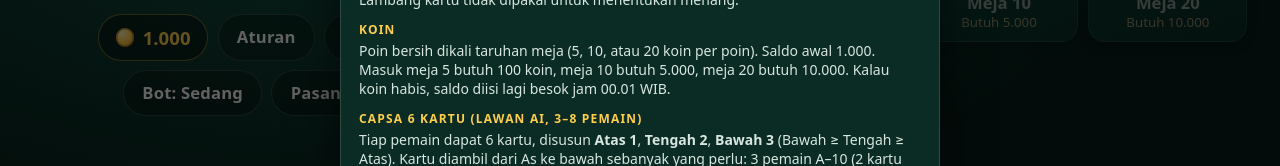
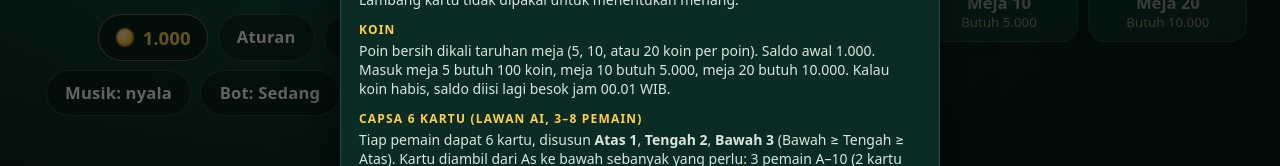
Before and after one commit to Sylvaniaharco/capsa, a website with bundled scripts: page index.html in a window 1280 px wide. Both pictures are taken after a click on the button "Aturan". Shown: the part 478-644 px from the top of the page. Built offline with nearby package versions, Linux system fonts and the light colour scheme; files whose address does not match are found by name.

Commit message:
Musik latar sama dengan Mahjong Kung2 (tombol Musik di lobi)
Co-Authored-By: Claude Opus 5.5 <noreply@anthropic.com>
Claude-Session: https://claude.ai/code/session_01KDc1e1Abg9qbcnKkYpWMAE

```diff
--- a/index.html
+++ b/index.html
@@ -36,6 +36,7 @@
           <div class="wallet" title="Koin meja lawan AI (tersimpan di HP ini)"><i class="coin"></i><b id="lbCoins">1.000</b><small id="lbCoinsTag" hidden>meja AI</small></div>
           <button id="btnRules" class="btn ghost" type="button">Aturan</button>
           <button id="btnSound" class="btn ghost" type="button" aria-pressed="true">Suara: nyala</button>
+          <button id="btnMusic" class="btn ghost" type="button" data-music="label" aria-pressed="true">Musik: nyala</button>
           <button id="btnLevel" class="btn ghost" type="button" title="Kekuatan bot lawan AI">Bot: Sedang</button>
           <button id="btnInstall" class="btn ghost" type="button" hidden>Pasang aplikasi</button>
         </div>
--- a/src/main.js
+++ b/src/main.js
@@ -11,6 +11,7 @@ import { STAKES, minEntry, normalizeWallet, coinDelta, applyDelta, isBroke, STAR
 import { pickBots, clampAvatar, AVATAR_COUNT } from './engine/roster.js';
 import { cardEl, backEl } from './ui/cardview.js';
 import { sfx, setSound } from './ui/sfx.js';
+import { initMusic } from './ui/music.js';
 import { canShowInstall, installApp, onInstallChange } from './ui/install.js';
 import { fetchAccount, fetchTicket, loginUrl, logout, installErrorLog } from './ui/account.js';
 import { GRACE_MS, ROOM_CODE } from './engine/room.js';
@@ -1414,6 +1415,8 @@ async function checkUpdate() {
 }
 
 // ---------- mulai ----------
+// musik latar: sama dengan Mahjong Kung2 (src/ui/music.js), mulai setelah sentuhan pertama
+initMusic([document.getElementById('btnMusic')], { label: (on) => `Musik: ${on ? 'nyala' : 'mati'}` });
 renderEmblem();
 renderLobby();
 show('lobby');
--- /dev/null
+++ b/src/ui/music.js
@@ -0,0 +1,214 @@
+// Musik latar generatif: ambient pentatonik (D mayor) gaya Tiongkok — pad lembut, petikan senar, seruling.
+// SALINAN src/ui/music.js repo games-mahjong0hk (musik yang sama di semua game Kung2); kalau di sana berubah, salin lagi.
+// Dibuat langsung lewat Web Audio (tanpa file audio, tanpa vokal). Aktif setelah sentuhan pertama (aturan autoplay browser).
+// Setelan nyala/mati memakai kunci yang sama dengan Mahjong (satu domain = satu localStorage), jadi berlaku di semua game.
+// Bedanya dengan versi Mahjong: bisa beberapa tombol (lobi: tulisan, meja: ikon).
+const KEY = 'mjhk-music';
+const SCALE = [293.66, 329.63, 369.99, 440, 493.88, 587.33, 659.25, 739.99, 880]; // D E F# A B (2 oktaf)
+const CHORDS = [[146.83, 220], [196, 293.66], [110, 164.81], [164.81, 246.94]]; // D/A, G/D, A/E, E/B
+const LEVEL = 0.5;
+
+let ctx = null, bus = null, master = null;
+let on = (() => { try { return localStorage.getItem(KEY) !== '0'; } catch { return true; } })();
+let started = false, chordTimer = 0, noteTimer = 0, chordIdx = 0, btns = [], labelOf = null;
+
+const rand = (a, b) => a + Math.random() * (b - a);
+
+function impulse(sec) {
+  const len = Math.floor(ctx.sampleRate * sec);
+  const buf = ctx.createBuffer(2, len, ctx.sampleRate);
+  for (let c = 0; c < 2; c++) {
+    const d = buf.getChannelData(c);
+    for (let i = 0; i < len; i++) d[i] = (Math.random() * 2 - 1) * Math.pow(1 - i / len, 2.5);
+  }
+  return buf;
+}
+
+function build() {
+  const AC = window.AudioContext || window.webkitAudioContext;
+  if (!AC) return false;
+  ctx = new AC();
+  master = ctx.createGain();
+  master.gain.value = 0;
+  const lp = ctx.createBiquadFilter();
+  lp.type = 'lowpass';
+  lp.frequency.value = 2600;
+  master.connect(lp);
+  lp.connect(ctx.destination);
+  bus = ctx.createGain();
+  bus.connect(master);
+  const conv = ctx.createConvolver();
+  conv.buffer = impulse(3.2);
+  const wet = ctx.createGain();
+  wet.gain.value = 0.6;
+  bus.connect(conv);
+  conv.connect(wet);
+  wet.connect(master);
+  return true;
+}
+
+function pad(freqs) {
+  const t = ctx.currentTime;
+  for (const f of freqs) {
+    for (const det of [-5, 5]) {
+      const o = ctx.createOscillator();
+      o.type = 'sine';
+      o.frequency.value = f;
+      o.detune.value = det;
+      const g = ctx.createGain();
+      g.gain.setValueAtTime(0, t);
+      g.gain.linearRampToValueAtTime(0.05, t + 6);
+      g.gain.setValueAtTime(0.05, t + 16);
+      g.gain.linearRampToValueAtTime(0, t + 22);
+      o.connect(g);
+      g.connect(bus);
+      o.start(t);
+      o.stop(t + 22.1);
+    }
+  }
+}
+
+function pluck(freq, vel, delay = 0) {
+  const t = ctx.currentTime + 0.03 + delay;
+  const o = ctx.createOscillator();
+  o.type = 'triangle';
+  o.frequency.setValueAtTime(freq * 1.012, t);
+  o.frequency.exponentialRampToValueAtTime(freq, t + 0.09);
+  const g = ctx.createGain();
+  g.gain.setValueAtTime(0.0001, t);
+  g.gain.linearRampToValueAtTime(vel, t + 0.012);
+  g.gain.exponentialRampToValueAtTime(0.0001, t + 3.2);
+  o.connect(g);
+  g.connect(bus);
+  o.start(t);
+  o.stop(t + 3.3);
+  const o2 = ctx.createOscillator();
+  o2.type = 'sine';
+  o2.frequency.value = freq * 2;
+  const g2 = ctx.createGain();
+  g2.gain.setValueAtTime(0.0001, t);
+  g2.gain.linearRampToValueAtTime(vel * 0.25, t + 0.01);
+  g2.gain.exponentialRampToValueAtTime(0.0001, t + 1.2);
+  o2.connect(g2);
+  g2.connect(bus);
+  o2.start(t);
+  o2.stop(t + 1.3);
+}
+
+function flute(freq) {
+  const t = ctx.currentTime + 0.05;
+  const o = ctx.createOscillator();
+  o.type = 'sine';
+  o.frequency.value = freq;
+  const lfo = ctx.createOscillator();
+  lfo.frequency.value = 5;
+  const depth = ctx.createGain();
+  depth.gain.value = freq * 0.006;
+  lfo.connect(depth);
+  depth.connect(o.frequency);
+  const g = ctx.createGain();
+  g.gain.setValueAtTime(0, t);
+  g.gain.linearRampToValueAtTime(0.05, t + 0.7);
+  g.gain.setValueAtTime(0.05, t + 2.6);
+  g.gain.linearRampToValueAtTime(0, t + 4.5);
+  o.connect(g);
+  g.connect(bus);
+  o.start(t);
+  lfo.start(t);
+  o.stop(t + 4.6);
+  lfo.stop(t + 4.6);
+}
+
+function chordLoop() {
+  if (!on) return;
+  if (!document.hidden) pad(CHORDS[chordIdx++ % CHORDS.length]);
+  chordTimer = setTimeout(chordLoop, 16000);
+}
+
+function noteLoop() {
+  if (!on) return;
+  if (!document.hidden) {
+    const r = Math.random();
+    if (r < 0.28) {
+      // frasa pendek: 3–5 nada berjalan naik/turun
+      let i = Math.floor(rand(0, SCALE.length));
+      const dir = Math.random() < 0.5 ? 1 : -1;
+      const n = 3 + Math.floor(rand(0, 3));
+      for (let k = 0; k < n; k++) {
+        i = Math.max(0, Math.min(SCALE.length - 1, i + dir * (Math.random() < 0.8 ? 1 : 2)));
+        pluck(SCALE[i], i > 5 ? 0.05 : 0.08, k * 0.42);
+      }
+    } else if (r < 0.36) {
+      flute(SCALE[Math.floor(rand(0, 5))]);
+    } else {
+      const i = Math.floor(rand(0, SCALE.length));
+      pluck(SCALE[i], i > 5 ? 0.05 : 0.09);
+    }
+  }
+  noteTimer = setTimeout(noteLoop, rand(1400, 4200));
+}
+
+function start() {
+  if (!ctx && !build()) return;
+  ctx.resume?.();
+  master.gain.cancelScheduledValues(ctx.currentTime);
+  master.gain.setValueAtTime(master.gain.value, ctx.currentTime);
+  master.gain.linearRampToValueAtTime(LEVEL, ctx.currentTime + 3);
+  if (!started) {
+    started = true;
+    chordLoop();
+    noteLoop();
+  }
+}
+
+function stop() {
+  clearTimeout(chordTimer);
+  clearTimeout(noteTimer);
+  started = false;
+  if (!ctx) return;
+  master.gain.cancelScheduledValues(ctx.currentTime);
+  master.gain.setValueAtTime(master.gain.value, ctx.currentTime);
+  master.gain.linearRampToValueAtTime(0, ctx.currentTime + 0.8);
+  setTimeout(() => { if (!on) ctx.suspend?.(); }, 1000);
+}
+
+function paint() {
+  for (const btn of btns) {
+    btn.textContent = btn.dataset.music === 'label' && labelOf ? labelOf(on) : on ? '🎵' : '🔇';
+    btn.title = on ? 'Musik: nyala (ketuk untuk mati)' : 'Musik: mati (ketuk untuk nyala)';
+    btn.setAttribute('aria-pressed', String(on));
+  }
+}
+
+export function isMusicOn() { return on; }
+
+export function setMusic(v) {
+  on = !!v;
+  try { localStorage.setItem(KEY, on ? '1' : '0'); } catch {}
+  if (on) start(); else stop();
+  paint();
+}
+
+/** Tulis ulang tulisan tombol (mis. setelah ganti bahasa). */
+export const paintMusic = () => paint();
+
+/**
+ * Pasang tombol musik dan mulai musik pada sentuhan pertama kalau musik nyala.
+ * buttons: tombol (ikon 🎵/🔇); tombol dengan data-music="label" diisi label(on) (mis. "Musik: nyala").
+ */
+export function initMusic(buttons = [], { label = null } = {}) {
+  btns = buttons.filter(Boolean);
+  labelOf = label;
+  for (const btn of btns) btn.onclick = () => setMusic(!on);
+  paint();
+  const unlock = () => {
+    if (on && !started) start();
+    if (started) for (const ev of ['pointerdown', 'touchend', 'keydown']) window.removeEventListener(ev, unlock, true);
+  };
+  for (const ev of ['pointerdown', 'touchend', 'keydown']) window.addEventListener(ev, unlock, true);
+  document.addEventListener('visibilitychange', () => {
+    if (!ctx || !on) return;
+    if (document.hidden) ctx.suspend?.();
+    else ctx.resume?.();
+  });
+}
```
Also changed, not shown: CLAUDE.md (+4 -0 lines).
